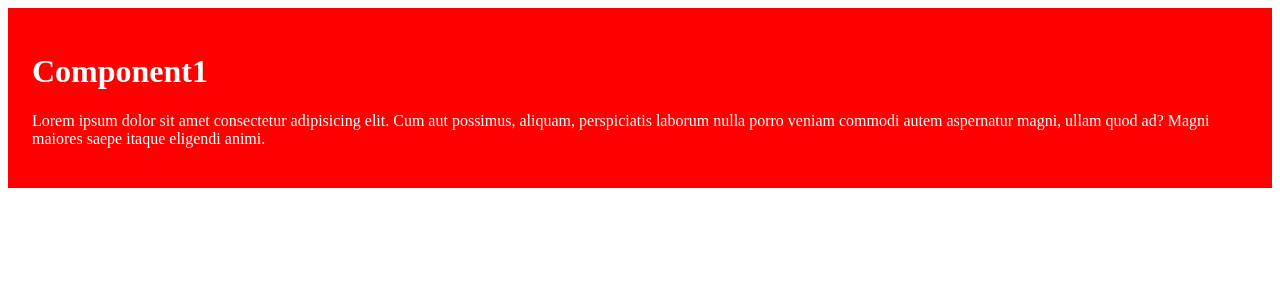
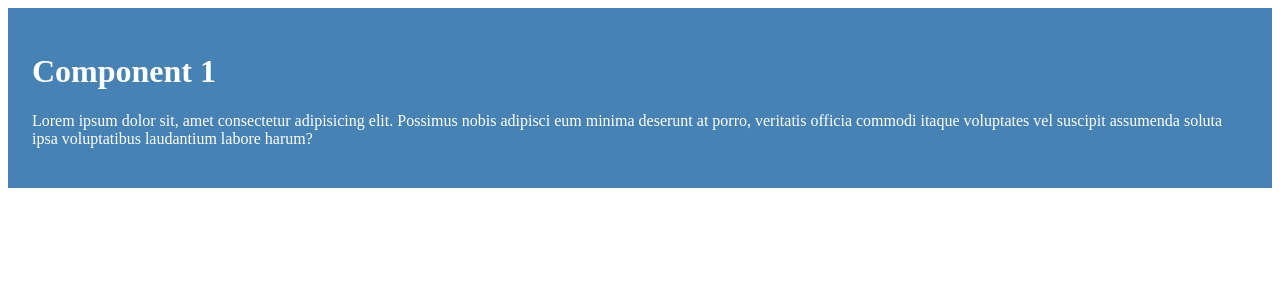
Before and after one commit to mart-anthony-stark/react-animations, a React (Create React App) app: page / in a window 1280 px wide. Shown: the top 300 px of the page. Built offline with nearby package versions, Linux system fonts and the light colour scheme.

Commit message:
1 file modified

```diff
--- a/src/components/Component1.js
+++ b/src/components/Component1.js
@@ -1,7 +1,7 @@
 import React from 'react';
 import { Spring } from 'react-spring';
 
-export default function One() {
+export default function Component1() {
   return (
     <Spring
       from={{ opacity: 0, marginTop: -500 }}
@@ -9,13 +9,13 @@ export default function One() {
     >
       {props => (
         <div style={props}>
-          <div style={c1}>
-            <h1>Component1</h1>
+          <div style={c1Style}>
+            <h1>Component 1</h1>
             <p>
-              Lorem ipsum dolor sit amet consectetur adipisicing elit. Cum aut
-              possimus, aliquam, perspiciatis laborum nulla porro veniam commodi
-              autem aspernatur magni, ullam quod ad? Magni maiores saepe itaque
-              eligendi animi.
+              Lorem ipsum dolor sit, amet consectetur adipisicing elit. Possimus
+              nobis adipisci eum minima deserunt at porro, veritatis officia
+              commodi itaque voluptates vel suscipit assumenda soluta ipsa
+              voluptatibus laudantium labore harum?
             </p>
           </div>
         </div>
@@ -23,8 +23,17 @@ export default function One() {
     </Spring>
   );
 }
-const c1 = {
-  background: 'red',
+
+const c1Style = {
+  background: 'steelblue',
   color: 'white',
   padding: '1.5rem'
 };
+
+const counter = {
+  background: '#333',
+  textAlign: 'center',
+  width: '100px',
+  borderRadius: '50%',
+  margin: '1rem auto'
+};
```
